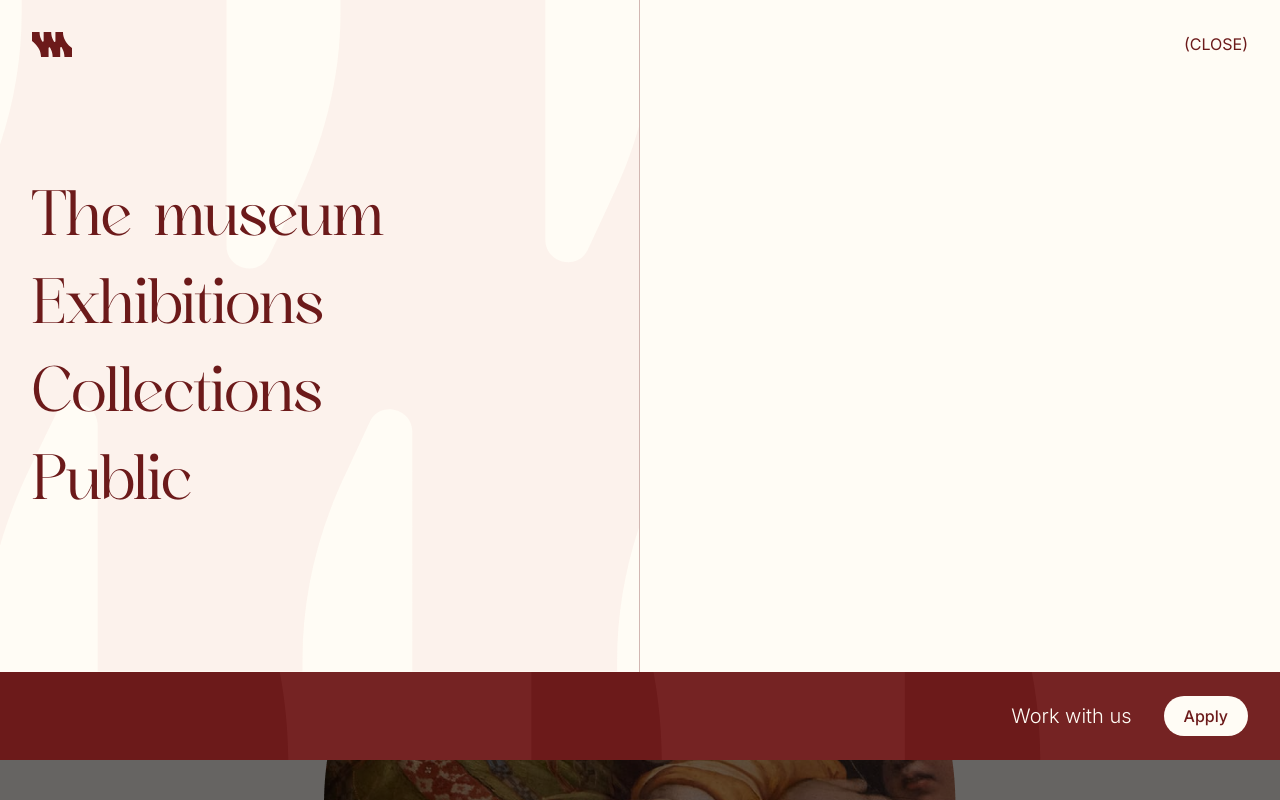
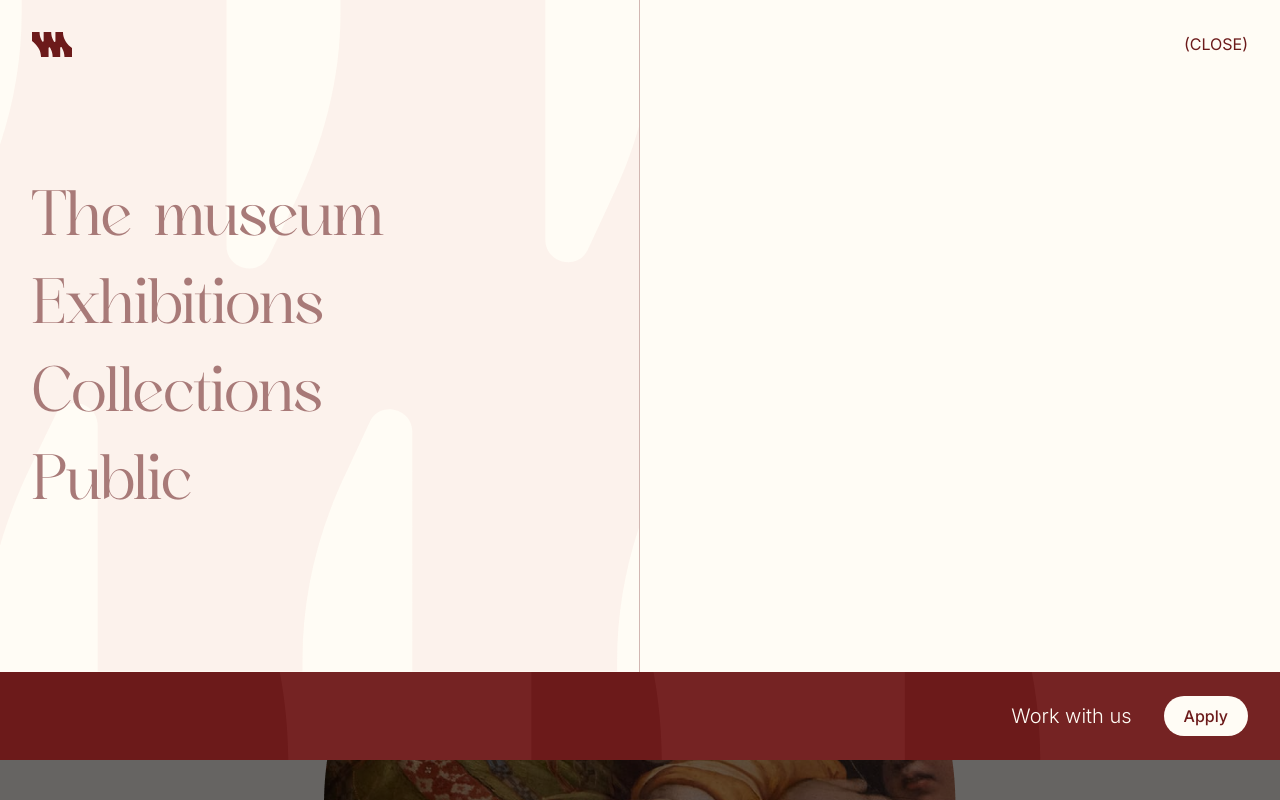
Before and after one commit to fernanda-freitas/art-museum-menu, a Next.js app: page / in a window 1280 px wide. Both pictures are taken after a click on the element "MENU". Built offline with nearby package versions, Linux system fonts and the light colour scheme.

Commit message:
Add fade animation to list

```diff
--- a/src/app/components/secondLayerMenu.jsx
+++ b/src/app/components/secondLayerMenu.jsx
@@ -4,7 +4,7 @@ import { motion } from "framer-motion";
 
 import menubg02 from "../../../public/images/menubg02.svg";
 
-import { slideDown, staggerToRight, fadeScaleDown } from "../utils/animations";
+import { slideDown, staggerToTop, fadeScaleDown } from "../utils/animations";
 import { useState } from "react";
 
 export default function SecondLayerMenu({ isOpen }) {
@@ -55,13 +55,15 @@ export default function SecondLayerMenu({ isOpen }) {
                   <motion.li
                     onMouseEnter={() => setSelectedImage(item.image)}
                     custom={item.delay}
-                    variants={staggerToRight}
+                    variants={staggerToTop}
                     initial="initial"
                     animate={isOpen ? "enter" : ""}
-                    className="overflow-hidden relative font-reailge text-6xl lg:text-custom leading-snug text-crimson opacity-60 hover:cursor-pointer hover:opacity-100"
+                    className="overflow-hidden relative font-reailge text-6xl lg:text-custom leading-snug hover:cursor-pointer"
                     key={i}
                   >
-                    {item.title}
+                    <span className="text-muted hover:text-crimson hover:translate-x-8 transition-all ease-in-out duration-300">
+                      {item.title}
+                    </span>
                   </motion.li>
                 );
               })}
--- a/src/app/utils/animations.jsx
+++ b/src/app/utils/animations.jsx
@@ -20,7 +20,7 @@ export const slideDown = (delayEnter, delayExit) => {
   };
 };
 
-export const staggerToRight = {
+export const staggerToTop = {
   initial: { opacity: 0, bottom: -60 },
   enter: (delay) => ({
     opacity: 1,
@@ -33,7 +33,7 @@ export const staggerToRight = {
   }),
 };
 
-export const fadeScaleown = {
+export const fadeScaleDown = {
   initial: { scaleY: 0 },
   enter: {
     scaleY: "100%",
--- a/tailwind.config.js
+++ b/tailwind.config.js
@@ -17,6 +17,7 @@ module.exports = {
         creme: "#FFFCF5",
         pink: "#FFE4E4",
         crimson: "#6C1A1A",
+        muted: "#a87a78",
       },
     },
   },
```
